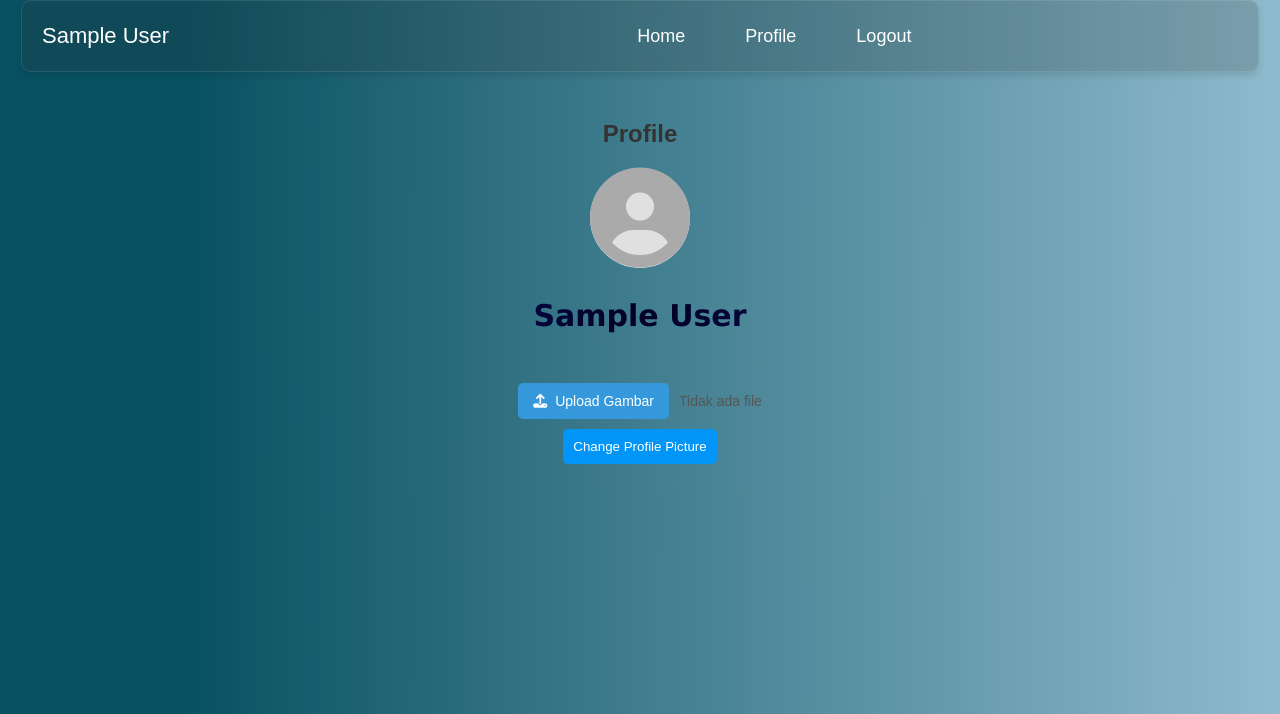
After one commit to AdityaWijayanto19/Mini_Project, a PHP site: page /profile.php in a window 1280 px wide. The commit adds this page. Shown: the top 714 px of the page. Run offline with PHP 8.4, Linux system fonts and the light colour scheme; the visitor is signed in with stand-in values (Sample User, id 1).

Commit message:
Menambahkan fitur profile

```diff
--- /dev/null
+++ b/css/profile.css
@@ -0,0 +1,96 @@
+body {
+    background-image: linear-gradient( 90.1deg,  rgba(8,81,98,1) 14.5%, rgba(198,231,249,1) 135.4% );
+    font-family: Arial, sans-serif;
+    text-align: center;
+    background-color: #f4f4f4;
+    margin: 50px;
+}
+
+h2 {
+    color: #333;
+}
+
+.namaUser p{
+    background: rgb(2,0,36);
+    background: radial-gradient(circle, rgba(2,0,36,1) 0%, rgba(9,17,121,1) 64%, rgba(0,212,255,1) 99%);;
+    -webkit-text-fill-color: transparent;
+    -webkit-background-clip: text;
+    font-size: 30px;
+    font-family: Verdana, Geneva, Tahoma, sans-serif;
+    font-weight: 600;
+}
+
+.profile-pic {
+    width: 100px;
+    height: 100px;
+    border-radius: 50%;
+    object-fit: cover;
+    border: 3px solid #0095f6;
+}
+
+.profile-icon {
+    font-size: 100px;
+    color: #aaa;
+    display: flex;
+    align-items: center;
+    justify-content: center;
+    width: 100px;
+    height: 100px;
+    border-radius: 50%;
+    background-color: #e0e0e0;
+}
+
+#postForm {
+    padding: 10px;
+    margin: 20px auto;
+    max-width: 500px;
+}
+
+/* Container untuk Choose File dan Button Posting */
+.file-button-container {
+    display: flex;
+    padding : 10px;
+    gap: 10px;
+    align-items: center;
+    justify-content: center;
+}
+
+.file-input {
+    display: none; /* Sembunyikan input default */
+}
+
+.custom-file-label {
+    display: flex;
+    align-items: center;
+    gap: 8px;
+    padding: 10px 15px;
+    background-color: #3498db;
+    color: white;
+    border-radius: 5px;
+    cursor: pointer;
+    font-size: 14px;
+    border: none;
+    transition: background 0.3s;
+}
+
+.custom-file-label:hover {
+    background-color: #2980b9;
+}
+
+.file-name {
+    font-size: 14px;
+    color: #555;
+}
+
+.buttonChangeProfile button {
+    background-color: #0095f6;
+    color: white;
+    border: none;
+    cursor: pointer;
+    padding: 10px;
+    border-radius: 5px;
+}
+
+.buttonChangeProfile button:hover {
+    background-color: #2980b9;
+}
--- a/dashboard.php
+++ b/dashboard.php
@@ -19,8 +19,10 @@ $user_role = $_SESSION['user_role']; // Role admin (1) atau user (2)
     <meta name="viewport" content="width=device-width, initial-scale=1.0">
     <title>Dashboard</title>
     <link rel="stylesheet" href="css/dashboard.css">
+    <link rel="stylesheet" href="layout/header.css">
 </head>
 <body>
+    <?php include "layout/header.php"; ?>
     <div class="container">
         <?php
         // Cek role pengguna dan tampilkan pesan selamat datang yang berbeda
@@ -36,7 +38,7 @@ $user_role = $_SESSION['user_role']; // Role admin (1) atau user (2)
             echo "<p>Hai, User " . $user_name . "!</p>";
             echo "<p>Ini adalah halaman dashboard untuk User biasa.</p>";
             // Fitur terbatas untuk user biasa
-            echo "<p><a href='view_profile.php'>Lihat Profil</a></p>";
+            echo "<p><a href='profile.php'>Lihat Profil</a></p>";
             echo "<p><a href='edit_profile.php'>Edit Profil</a></p>";
         }
         ?>
--- /dev/null
+++ b/layout/header.css
@@ -0,0 +1,74 @@
+body {
+    padding: 0;
+    margin: 0;
+    font-family: Arial, sans-serif;
+    padding-top: 100px; /* Memberikan ruang untuk navbar */
+}
+
+/* Navbar utama */
+.navbar {
+    background-color: rgba(52, 50, 50, 0.2);
+    color: #fff;
+    width: 95%;
+    display: flex;
+    align-items: center;
+    justify-content: space-between; /* Menu di tengah, search di kanan */
+    position: fixed;
+    top: 0;
+    left: 50%;
+    transform: translateX(-50%);
+    height: 50px;
+    padding: 10px;
+    z-index: 1000;
+    border-radius: 10px;
+    backdrop-filter: blur(5px);
+    border: 1px solid rgba(255, 255, 255, 0.1);
+    box-shadow: 0 4px 6px rgba(0, 0, 0, 0.1);
+}
+
+/* Menu di tengah */
+.nav-links {
+    flex: 1; /* Menyesuaikan lebar agar berada di tengah */
+    display: flex;
+    justify-content: center; /* Memusatkan menu */
+    gap: 20px;
+    margin-left: 10%;
+}
+
+/* Style untuk link */
+.navbar p {
+    color: white;
+    font-size: 22px;
+    text-decoration: none;
+    text-align: start;
+    padding: 10px;
+}
+
+.navbar a {
+    position: relative;
+    color: white;
+    font-size: 18px;
+    text-decoration: none;
+    text-align: center;
+    padding: 10px 20px;
+    transition: 0.3s;
+}
+
+.navbar a::after {
+    content: "";
+    position: absolute;
+    left: 50%;
+    right: 50%;
+    bottom: 0;
+    width: 0;
+    height: 2px;
+    background-color: white;
+    transition: width 0.3s ease-in-out, left 0.3s ease-in-out;
+    transform: translateX(-50%);
+}
+
+.navbar a:hover::after {
+    width: 100%;
+    left: 0;
+    transform: translateX(0);
+}
--- /dev/null
+++ b/layout/header.php
@@ -0,0 +1,30 @@
+<?php
+    // Ambil nama pengguna dan role dari session
+    $user_name = $_SESSION['user_name'];
+    $user_role = $_SESSION['user_role']; // Role admin (1) atau user (2)
+?>
+
+<!DOCTYPE html>
+<html lang="en">
+<head>
+    <meta charset="UTF-8">
+    <meta name="viewport" content="width=device-width, initial-scale=1.0">
+    <link rel="stylesheet" href="header.css">
+    <title>Document</title>
+</head>
+<body>
+    <header>
+        <div class="navbar">
+            <div class = "identitas">
+                <?php  echo "<p>" . htmlspecialchars($user_name) . "</p>"; ?>
+            </div>
+
+            <!-- Link menu di tengah -->
+            <div class="nav-links">
+                <a href="dashboard.php">Home</a>
+                <a href="profile.php">Profile</a>
+                <a href="logout.php">Logout</a>
+            </div>
+    </header>
+</body>
+</html>
--- /dev/null
+++ b/profile.php
@@ -0,0 +1,43 @@
+<?php
+session_start(); // Mulai session
+
+// Ambil nama pengguna dan role dari session
+$user_name = $_SESSION['user_name'];
+$user_role = $_SESSION['user_role']; // Role admin (1) atau user (2)
+?>
+
+<!DOCTYPE html>
+<html>
+<head>
+    <title>Profile</title>
+    <link rel="stylesheet" href="css/profile.css">
+    <link rel="stylesheet" href="layout/header.css">
+    <link rel="stylesheet" href="https://cdnjs.cloudflare.com/ajax/libs/font-awesome/6.7.2/css/all.min.css"/>
+</head>
+<body>
+    <?php include "layout/header.php";?>
+    <h2>Profile</h2>
+
+    <!-- Menampilkan Foto Profil atau Ikon Default -->
+        <i class="fas fa-user-circle profile-icon"></i>
+
+    <div class = namaUser>
+        <?php
+            echo "<p>" . htmlspecialchars($user_name) . "</p>";
+        ?>
+    </div>
+
+    <form id="postForm" method="POST" enctype="multipart/form-data">
+        <div class="file-button-container">
+            <label class="custom-file-label">
+                <i class="fas fa-upload"></i> Upload Gambar
+                <input type="file" name="image" class="file-input" accept="image/*" id="fileInput" required>
+            </label>
+            <span class="file-name" id="fileName">Tidak ada file</span>
+        </div>
+        <div class = "buttonChangeProfile">
+            <button type="submit">Change Profile Picture</button>
+        </div>
+    </form>
+</body>
+</html>
--- a/register.php
+++ b/register.php
@@ -1,9 +1,6 @@
 <?php
     // MEMASUKKAN FILE KONEKSI KE DATABASE
     include ('database/db.php');
-
-    // AMBIL EMAIL PENGGUNA YANG SUDAH LOGIN (Contoh, email statis untuk testing)
-    $email = 'user@example.com';
 
     // SUBMIT DENGAN METODE POST
     if ($_SERVER['REQUEST_METHOD'] == 'POST') {
```
